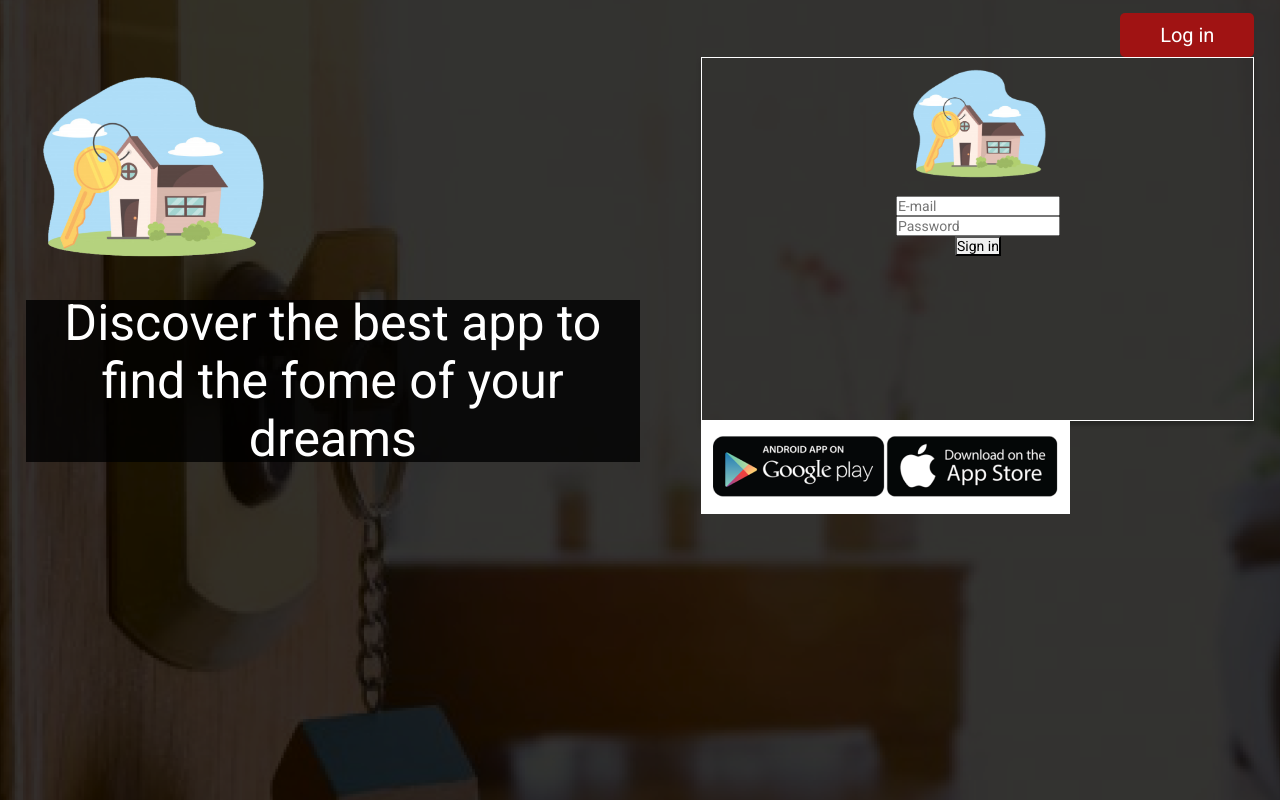
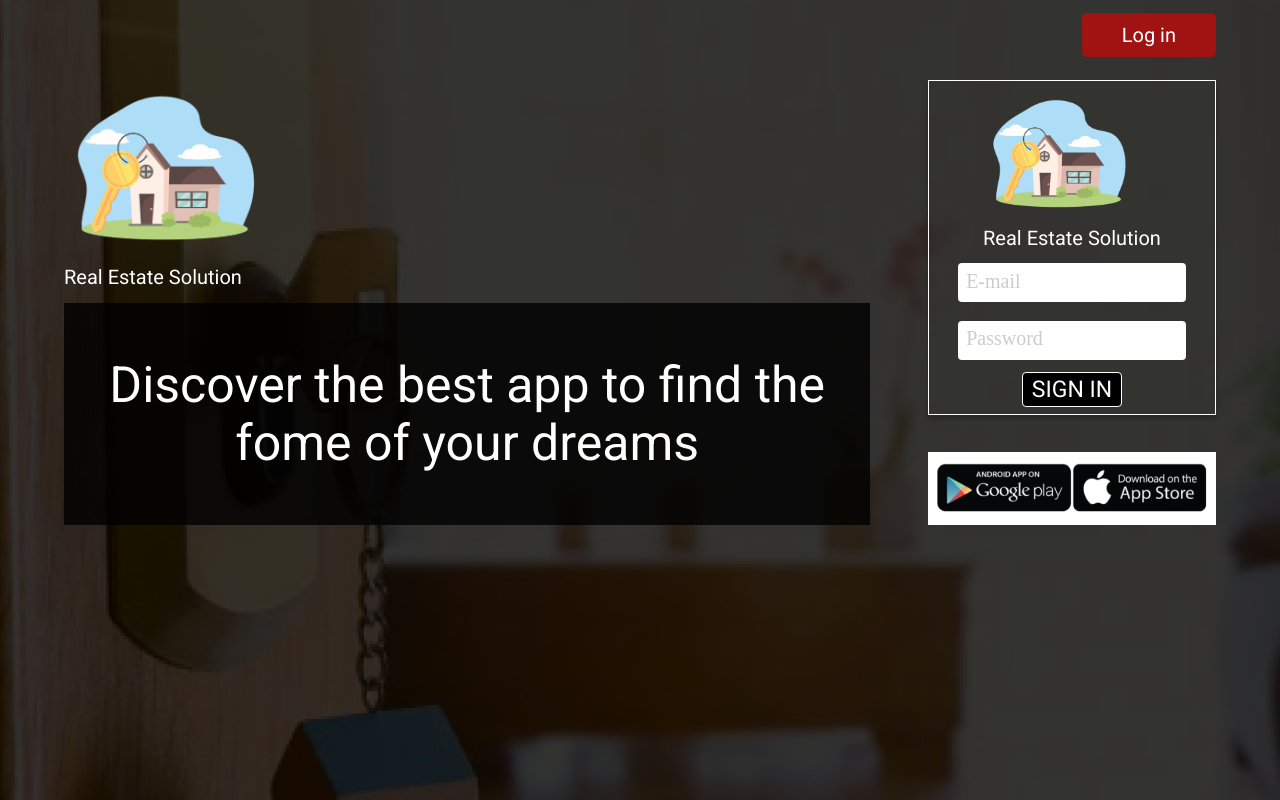
Before and after one commit to josephdsbr/solucao-imobiliaria, a React (Create React App) app: page / in a window 1280 px wide. Built offline with nearby package versions, Linux system fonts and the light colour scheme.

Commit message:
Finalizando tela de Login

```diff
--- a/src/pages/Login/index.js
+++ b/src/pages/Login/index.js
@@ -25,13 +25,17 @@ export default function Login() {
         <Button>Log in</Button>
       </HeaderContent>
       <BodyContent>
-        <Logo src={HomeLogo} alt="real-estate-solution" clasName="img-fluid" />
+        <Logo>
+          <img src={HomeLogo} alt="real-estate-solution" clasName="img-fluid" />
+          <span>Real Estate Solution</span>
+        </Logo>
         <Description>
           <span>Discover the best app to find the fome of your dreams</span>
         </Description>
         <Form>
           <header>
             <img src={HomeLogo} alt="real-state-solution" className="img-fluid"/>
+            <span>Real Estate Solution</span>
           </header>
           <Input
             placeholder="E-mail"
--- a/src/pages/Login/styles.js
+++ b/src/pages/Login/styles.js
@@ -2,10 +2,11 @@ import styled from 'styled-components';
 import { darken } from 'polished';
 
 export const Container = styled.div`
-  padding: 1% 2%;
+  padding: 1% 5%;
   height: 100%;
   overflow: scroll;
-
+  display: flex;
+  flex-direction: column;
   &::-webkit-scrollbar {
     display: none;
   }
@@ -15,6 +16,7 @@ export const HeaderContent = styled.div`
   width: 100%;
   display: flex;
   justify-content: flex-end;
+  margin-bottom: 2%;
 `;
 
 export const Button = styled.button`
@@ -35,19 +37,31 @@ export const Button = styled.button`
 export const BodyContent = styled.div`
   display: grid;
   grid-template-rows: 60% 30% 10%;
-  grid-template-columns: 50% 45%;
+  grid-template-columns: 70% 25%;
   grid-column-gap: 5%;
 `;
 
-export const Logo = styled.img`
+export const Logo = styled.div`
   grid-row: 1;
   grid-column: 1;
-  max-height: 250px;
-  max-width: 250px;
+  display: flex;
+  flex-direction: column;
+  max-height: 100%;
+  img {
+    max-height: 200px;
+    max-width: 200px;
+  }
+
+  span {
+    color: #fff;
+    font-style: normal;
+    font-size: 2rem;
+  }
 `;
 
 export const Description = styled.div`
-  grid-row: 2/4;
+  grid-row: 2/5;
+  height: 100%;
   grid-column: 1;
   background: rgba(0, 0, 0, 0.8);
 
@@ -73,20 +87,51 @@ export const Form = styled.form`
   display: flex;
   flex-direction: column;
   align-items: center;
+  justify-content: space-evenly;
+  header {
+    display: flex;
+    flex-direction: column;
 
-  header {
     img {
       max-width: 150px;
       max-height: 150px;
+    }
+
+    span {
+      color: #fff;
+      font-style: normal;
+      font-size: 2rem;
     }
   }
 `;
 
 export const Input = styled.input`
-  grid-row: 3/4;
-  grid-column: 2;
+  min-width: 80%;
+  border: none;
+  padding: 4% 3%;
+  margin: 2% 0;
+  border-radius: 4px;
+
+  ::placeholder {
+    color: #cccccc;
+    font-family: 'Francois One';
+    font-style: normal;
+    font-weight: normal;
+    font-size: 2rem;
+  }
 `;
 
-export const SubmitButton = styled.button``;
+export const SubmitButton = styled.button`
+  background: #000;
+  color: #fff;
+  border: 1px solid #fff;
+  text-transform: uppercase;
+  font-size: 2.3rem;
+  padding: 1% 3%;
+  border-radius: 4px;
+`;
 
-export const MobileInfo = styled.div``;
+export const MobileInfo = styled.div`
+  grid-column: 2;
+  grid-row: 4;
+`;
```
